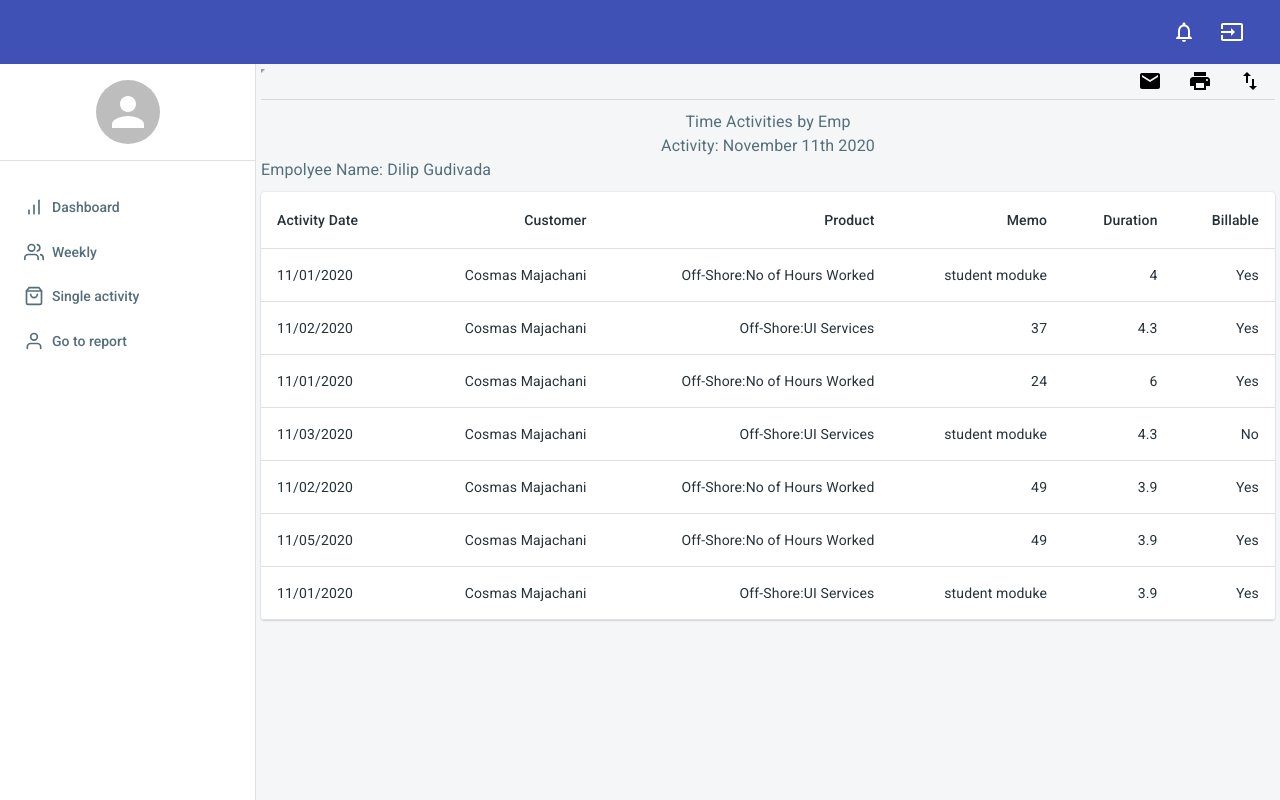
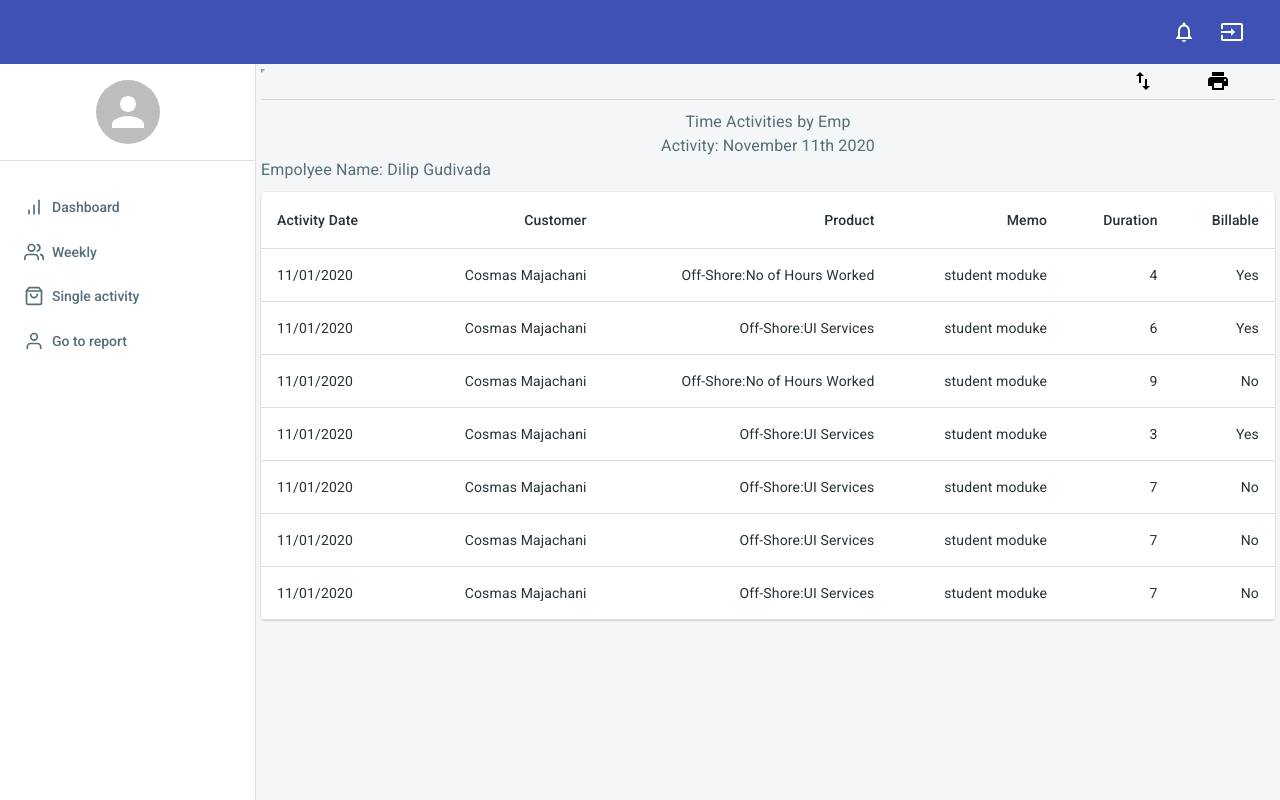
Before and after one commit to dilipgudivada/staff-app, a React (Create React App) app: page /app/account in a window 1280 px wide. Built offline with nearby package versions, Linux system fonts and the light colour scheme.

Commit message:
added 'csv' file formate

```diff
--- a/package.json
+++ b/package.json
@@ -41,6 +41,7 @@
     "prop-types": "^15.7.2",
     "react": "^16.13.1",
     "react-chartjs-2": "^2.10.0",
+    "react-csv": "^2.0.3",
     "react-dom": "^16.13.1",
     "react-feather": "^2.0.8",
     "react-helmet": "^6.1.0",
--- a/src/containers/Report.js
+++ b/src/containers/Report.js
@@ -20,25 +20,41 @@ import {
 
 const useStyles = makeStyles({
   root: {
-      margin: 5,
-    },
+    margin: 5,
+  },
   table: {
     minWidth: 650,
   },
 });
 
-function createData(Activity, calories, fat, carbs, protein, Billable) {
-    return { Activity, calories, fat, carbs, protein, Billable };
-  }
+// function createData(Activity, calories, fat, carbs, protein, Billable) {
+//     return { Activity, calories, fat, carbs, protein, Billable };
+//   }
+
+  // const rows = [
+  //   createData('Frozen yoghurt', 159, 6.0, 24, 4.0, 'Yes'),
+  //   createData('Ice cream sandwich', 237, 9.0, 37, 4.3, 'Yes'),
+  //   createData('Eclair', 262, 16.0, 24, 6.0, 'Yes'),
+  //   createData('Cupcake', 305, 3.7, 67, 4.3, 'No'),
+  //   createData('Gingerbread', 356, 16.0, 49, 3.9, 'Yes'),
+  // ];
+  const headers = [
+    { label: "Activity Date", key: "activity" },
+    { label: "Customer", key: "calories" },
+    { label: "Product", key: "fat" },
+    { label: "Memo", key: "carbs" },
+    { label: "Duration", key: "protein" },
+    { label: "Billable", key: "billable" }
+  ];
 
   const rows = [
-    createData('11/01/2020', 'Cosmas Majachani', 'Off-Shore:No of Hours Worked', 'student moduke', 4.0, 'Yes'),
-    createData('11/02/2020', 'Cosmas Majachani', 'Off-Shore:UI Services', 37, 4.3, 'Yes'),
-    createData('11/01/2020', 'Cosmas Majachani', 'Off-Shore:No of Hours Worked', 24, 6.0, 'Yes'),
-    createData('11/03/2020', 'Cosmas Majachani', 'Off-Shore:UI Services', 'student moduke', 4.3, 'No'),
-    createData('11/02/2020', 'Cosmas Majachani', 'Off-Shore:No of Hours Worked', 49, 3.9, 'Yes'),
-    createData('11/05/2020', 'Cosmas Majachani', 'Off-Shore:No of Hours Worked', 49, 3.9, 'Yes'),
-    createData('11/01/2020', 'Cosmas Majachani', 'Off-Shore:UI Services', 'student moduke', 3.9, 'Yes'),
+    {activity: '11/01/2020', calories: 'Cosmas Majachani', fat: 'Off-Shore:No of Hours Worked', carbs: 'student moduke', protein: 4.0, billable: 'Yes'},
+    {activity: '11/01/2020', calories: 'Cosmas Majachani', fat: 'Off-Shore:UI Services', carbs: 'student moduke', protein: 6.0, billable: 'Yes'},
+    {activity: '11/01/2020', calories: 'Cosmas Majachani', fat: 'Off-Shore:No of Hours Worked', carbs: 'student moduke', protein: 9.0, billable: 'No'},
+    {activity: '11/01/2020', calories: 'Cosmas Majachani', fat: 'Off-Shore:UI Services', carbs: 'student moduke', protein: 3.0, billable: 'Yes'},
+    {activity: '11/01/2020', calories: 'Cosmas Majachani', fat: 'Off-Shore:UI Services', carbs: 'student moduke', protein: 7.0, billable: 'No'},
+    {activity: '11/01/2020', calories: 'Cosmas Majachani', fat: 'Off-Shore:UI Services', carbs: 'student moduke', protein: 7.0, billable: 'No'},
+    {activity: '11/01/2020', calories: 'Cosmas Majachani', fat: 'Off-Shore:UI Services', carbs: 'student moduke', protein: 7.0, billable: 'No'},
   ];
 
   export default function Report() {
@@ -69,6 +85,8 @@ function createData(Activity, calories, fat, carbs, protein, Billable) {
       <ReportData
         exportAsPdf={exportAsPdf}
         printTable={printTable}
+        headers={headers}
+        data={rows}
         />
       <TableContainer component={Paper} id="table-data-container">
         <Table className={classes.table} aria-label="simple table" id="table-data">
@@ -84,15 +102,15 @@ function createData(Activity, calories, fat, carbs, protein, Billable) {
           </TableHead>
           <TableBody>
             {rows.map((row) => (
-              <TableRow key={row.Activity}>
+              <TableRow key={row.activity}>
                 <TableCell component="th" scope="row">
-                  {row.Activity}
+                  {row.activity}
                 </TableCell>
                 <TableCell align="right">{row.calories}</TableCell>
                 <TableCell align="right">{row.fat}</TableCell>
                 <TableCell align="right">{row.carbs}</TableCell>
                 <TableCell align="right">{row.protein}</TableCell>
-                <TableCell align="right">{row.Billable}</TableCell>
+                <TableCell align="right">{row.billable}</TableCell>
               </TableRow>
             ))}
           </TableBody>
--- a/src/containers/ReportData.js
+++ b/src/containers/ReportData.js
@@ -1,6 +1,6 @@
 import React, {useState} from 'react';
 import PropTypes from 'prop-types';
-import clsx from 'clsx';
+import { CSVLink } from "react-csv";
 import moment from 'moment';
 import {
   Avatar,
@@ -17,8 +17,6 @@ import {
 } from '@material-ui/core';
 import ImportExportIcon from '@material-ui/icons/ImportExport';
 import PrintIcon from '@material-ui/icons/Print'
-import EmailIcon from '@material-ui/icons/Email';
-import SettingsIcon from '@material-ui/icons/Settings';
 
 const useStyles = makeStyles(() => ({
   root: {},
@@ -35,7 +33,8 @@ const useStyles = makeStyles(() => ({
     float:'right',
     width:'150px',
     display:'flex',
-    justifyContent: 'space-around'
+    justifyContent: 'space-around',
+    marginRight: '20px'
   },
   exportList:{
     display:'flex',
@@ -45,15 +44,21 @@ const useStyles = makeStyles(() => ({
     height:'50px',
     border: '1px solid #d2d1d1',
     borderRadius: '3px',
+    width: '130px',
+    textAlign: 'center'
   },
   exportListItem:{
     backgroundColor: '#ffffff',
     cursor: 'pointer',
-
+    color: 'black',
+    '&:hover': {
+      background: '#3f51b5',
+      color: '#ffffff'
+    }
   },
 }));
 
-const ReportData = ({ className, exportAsPdf, printTable, ...rest }) => {
+const ReportData = ({ exportAsPdf, printTable, data, headers}) => {
   const classes = useStyles();
   const [anchorEl, setAnchorEl] = React.useState(null);
   const anchorElHandleClick = (event) => {
@@ -66,15 +71,16 @@ const ReportData = ({ className, exportAsPdf, printTable, ...rest }) => {
         <Grid item xs={12}>
           <div className={classes.iconHeader}>
             <div className={classes.headIcons}>
-              <EmailIcon/>
+              <ImportExportIcon onClick={anchorElHandleClick}/>
               <PrintIcon onClick={printTable}/>
-              <ImportExportIcon onClick={anchorElHandleClick}/>
             </div>
           </div>
           <Divider/>
           <Popper id={id} open={open} anchorEl={anchorEl}>
             <div className={classes.exportList}>
-              <span className={classes.exportListItem} >Export as Excel</span>
+              <CSVLink className={classes.exportListItem} data={data} headers={headers}>
+                <span >Export as CSV</span>
+              </CSVLink>
               <span className={classes.exportListItem} onClick = {exportAsPdf}>Export as PDF</span>
             </div>
           </Popper>
--- a/src/layouts/DashboardLayout/TopBar.js
+++ b/src/layouts/DashboardLayout/TopBar.js
@@ -20,7 +20,7 @@ import NotificationsIcon from '@material-ui/icons/NotificationsOutlined';
 import InputIcon from '@material-ui/icons/Input';
 import Menu from '@material-ui/core/Menu';
 import MenuItem from '@material-ui/core/MenuItem';
-import Changepassword from '../../components/ChangePassword';
+// import Changepassword from '../../components/ChangePassword';
 import Modal from '@material-ui/core/Modal';
 import Logo from 'src/components/Logo';
 import { blue } from '@material-ui/core/colors';
```
Also changed, not shown: src/components/ChangePassword.js (deleted, +0 -36 lines), 1 other file (tests, documents, lock files or other folders).
